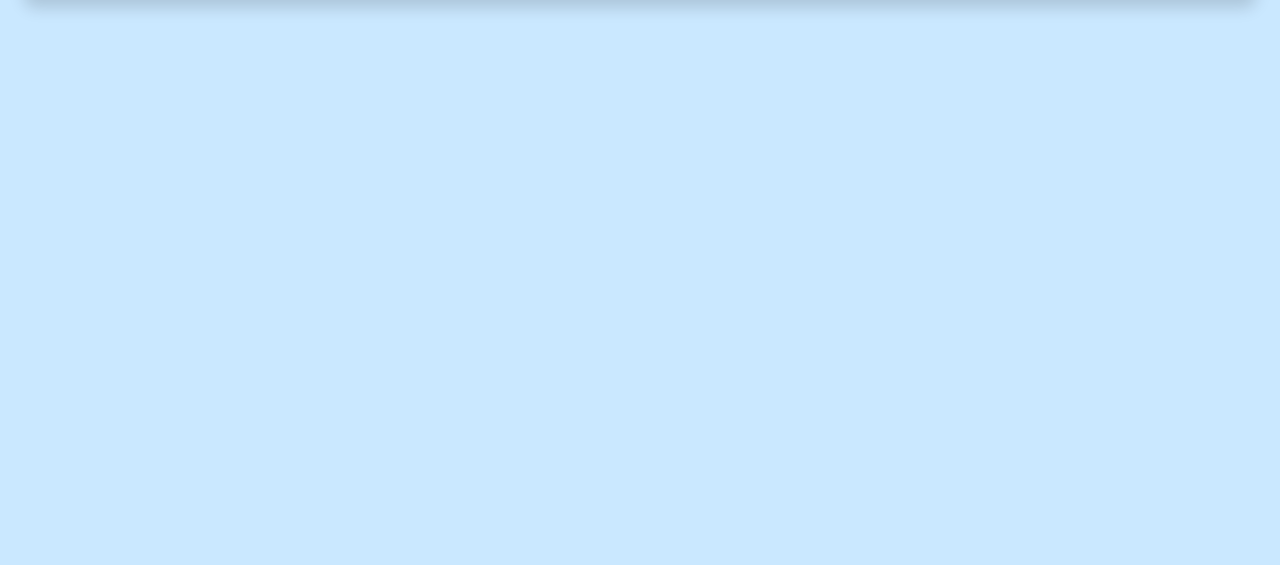
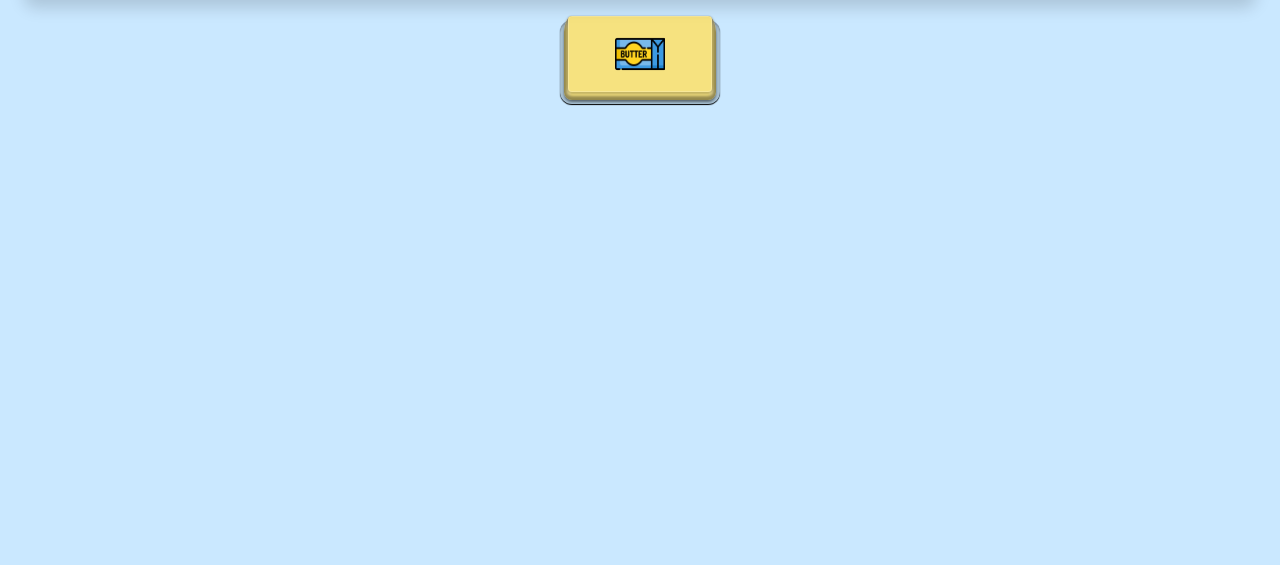
Before and after one commit to partnersinbahamas/butter-split, a Django app: page / in a window 1280 px wide. Shown: the part 72-637 px from the top of the page. Run offline with Django 5.2, Linux system fonts and the light colour scheme; some libraries are stand-ins or nearby versions.

Commit message:
feat(service): add redirect button to create event view in index template

```diff
--- /dev/null
+++ b/static/css/home.css
@@ -0,0 +1,105 @@
+.home {
+    height: calc(100vh - 250px);
+    display: flex;
+    width: 100%;
+    justify-content: center;
+}
+
+.home-head {
+    height: min-content;
+}
+
+.button {
+  -webkit-appearance: none;
+  appearance: none;
+  position: relative;
+  border-width: 0;
+  padding: 0 8px 12px;
+  min-width: 10em;
+  box-sizing: border-box;
+  background: transparent;
+  font: inherit;
+  cursor: pointer;
+
+    img {
+        width: 50px;
+        height: 60px;
+    }
+}
+
+.button-top {
+  display: flex;
+  align-items: center;
+  justify-content: center;
+  position: relative;
+  z-index: 0;
+  padding: 8px 16px;
+  transform: translateY(0);
+  text-align: center;
+  color: #fff;
+  text-shadow: 0 -1px rgba(0, 0, 0, .25);
+  transition-property: transform;
+  transition-duration: .2s;
+  -webkit-user-select: none;
+  user-select: none;
+}
+
+.button:active .button-top {
+  transform: translateY(6px);
+}
+
+.button-top::after {
+  content: '';
+  position: absolute;
+  z-index: -1;
+  border-radius: 4px;
+  width: 100%;
+  height: 100%;
+  box-sizing: content-box;
+  background-color: #F6E27F; /* ← твой цвет */
+  color: #fff;
+  box-shadow:
+    inset 0 0 0px 1px rgba(255, 255, 255, 0.2),
+    0 1px 2px 1px rgba(0, 0, 0, 0.2);
+  transition-property: border-radius, padding, width, transform;
+  transition-duration: 0.2s;
+}
+
+.button:active .button-top::after {
+  border-radius: 6px;
+  padding: 0 2px;
+}
+
+.button-bottom {
+  position: absolute;
+  z-index: -1;
+  bottom: 4px;
+  left: 4px;
+  border-radius: 8px / 16px 16px 8px 8px;
+  padding-top: 6px;
+  width: calc(100% - 8px);
+  height: calc(100% - 10px);
+  box-sizing: content-box;
+  background-color: #F6E27F;
+  background-image: radial-gradient(4px 8px at 4px calc(100% - 8px), rgba(255, 255, 255, .25), transparent), radial-gradient(4px 8px at calc(100% - 4px) calc(100% - 8px), rgba(255, 255, 255, .25), transparent), radial-gradient(16px at -4px 0, white, transparent), radial-gradient(16px at calc(100% + 4px) 0, white, transparent);
+  box-shadow: 0px 2px 3px 0px rgba(0, 0, 0, 0.5), inset 0 -1px 3px 3px rgba(0, 0, 0, .4);
+  transition-property: border-radius, padding-top;
+  transition-duration: .2s;
+}
+
+.button:active .button-bottom {
+  border-radius: 10px 10px 8px 8px / 8px;
+  padding-top: 0;
+}
+
+.button-base {
+  position: absolute;
+  z-index: -2;
+  top: 4px;
+  left: 0;
+  border-radius: 12px;
+  width: 100%;
+  height: calc(100% - 4px);
+  background-color: rgba(0, 0, 0, .15);
+  box-shadow: 0 1px 1px 0 black, inset 0 2px 2px rgba(0, 0, 0, .25);
+}
--- a/templates/_head.html
+++ b/templates/_head.html
@@ -6,5 +6,6 @@
   <link rel="stylesheet" href="{% static 'css/globals.css' %}">
   <link rel="stylesheet" href="{% static 'css/forms.css' %}">
   <link rel="stylesheet" href="{% static 'css/registration.css' %}">
+  <link rel="stylesheet" href="{% static 'css/home.css' %}">
   <link href="https://cdn.jsdelivr.net/npm/bootstrap@5.1.3/dist/css/bootstrap.min.css" rel="stylesheet" integrity="sha384-1BmE4kWBq78iYhFldvKuhfTAU6auU8tT94WrHftjDbrCEXSU1oBoqyl2QvZ6jIW3" crossorigin="anonymous">
 </head>
--- a/templates/pages/index.html
+++ b/templates/pages/index.html
@@ -1 +1,18 @@
 {% extends '_base.html' %}
+{% load static %}
+
+{% block content %}
+  <section class="home">
+    <div class="home-head">
+      <a href="{% url 'service:event-create' %}">
+        <button type="button" class="button">
+          <div class="button-top">
+            <img src="{% static 'images/butter.png' %}" alt="Butter icon">
+          </div>
+          <div class="button-bottom"></div>
+          <div class="button-base"></div>
+        </button>
+      </a>
+    </div>
+  </section>
+{% endblock %}
```
